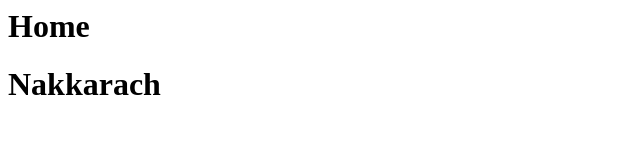
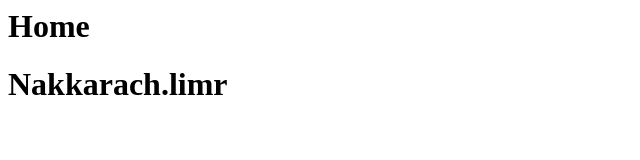
Before and after one commit to nakkarachlimr/it464a-gitsample, a plain HTML site: page index.html in a window 1280 px wide. Shown: the whole page, without its empty margins (0-640 px from the left). Drawn offline with Linux system fonts and the light colour scheme.

Commit message:
Update index.html

```diff
--- a/index.html
+++ b/index.html
@@ -1,6 +1,6 @@
 <html>
 
 <h1>Home</h1>
-<h1>Nakkarach</h1>
+<h1>Nakkarach.limr</h1>
 
 </html>
```
